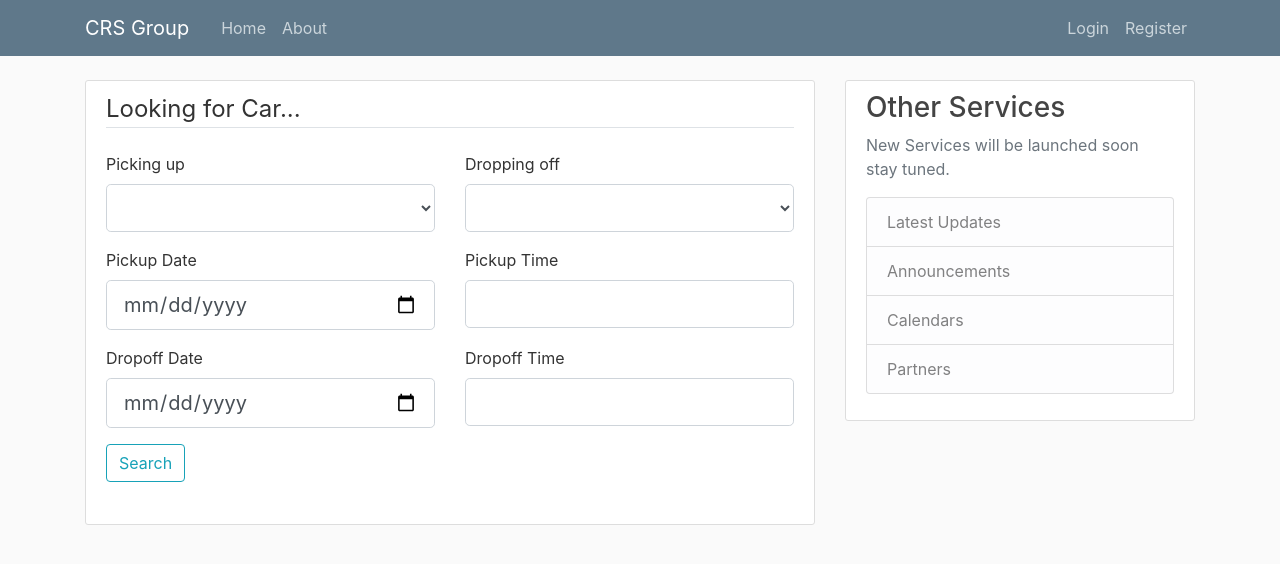
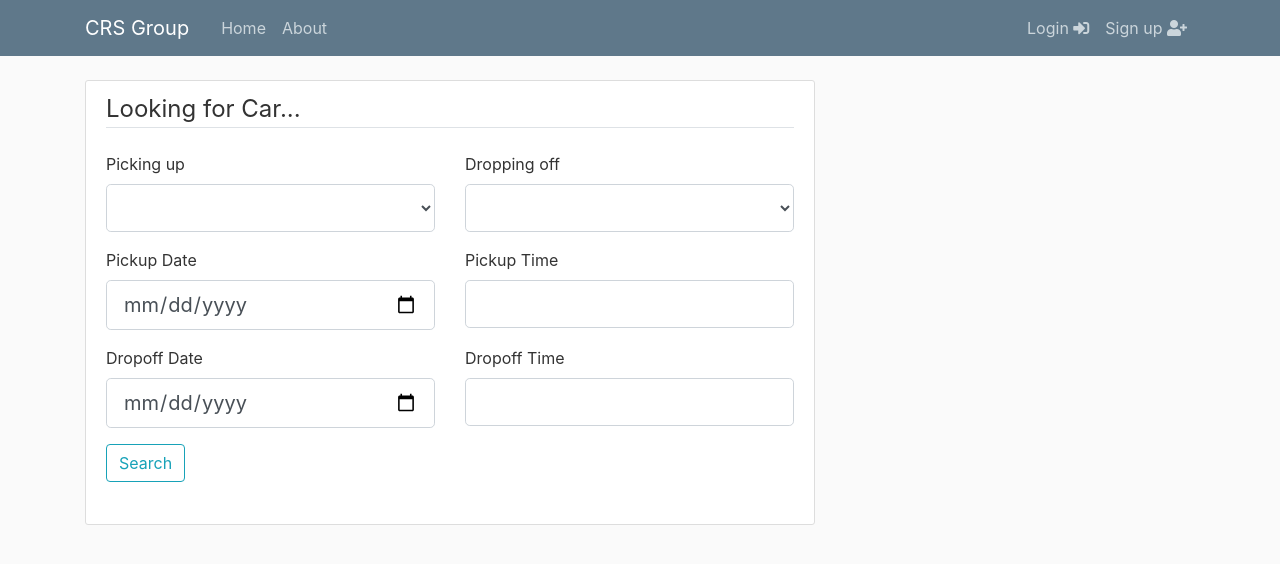
Before and after one commit to thealfaisal/comp453FinalProject, a Flask app: page / in a window 1280 px wide. Shown: the top 564 px of the page. Run offline with Flask 2, Linux system fonts and the light colour scheme; lists and menus that the app fills with data are empty; parts of the project's set-up code (start-up, migrations or seed data) failed here and were passed over; some libraries are stand-ins or nearby versions.

Commit message:
some style changes

```diff
--- a/flaskDemo/templates/layout.html
+++ b/flaskDemo/templates/layout.html
@@ -7,6 +7,7 @@
 
     <!-- Bootstrap CSS -->
     <link rel="stylesheet" href="https://maxcdn.bootstrapcdn.com/bootstrap/4.0.0/css/bootstrap.min.css" integrity="sha384-Gn5384xqQ1aoWXA+058RXPxPg6fy4IWvTNh0E263XmFcJlSAwiGgFAW/dAiS6JXm" crossorigin="anonymous">
+    <link rel="stylesheet" href="https://use.fontawesome.com/releases/v5.5.0/css/all.css" integrity="sha384-B4dIYHKNBt8Bc12p+WXckhzcICo0wtJAoU8YZTY5qE0Id1GSseTk6S+L3BlXeVIU" crossorigin="anonymous">
 
     <link rel="stylesheet" type="text/css" href="{{ url_for('static', filename='main.css') }}">
 
@@ -33,11 +34,12 @@
             <div class="navbar-nav">
               {% if current_user.is_authenticated %}
                 <!--<a class="nav-item nav-link" href="{{ url_for('new_dept') }}">New Dept</a>  -->
-                <a class="nav-item nav-link" href="{{ url_for('account') }}">Account</a>
-                <a class="nav-item nav-link" href="{{ url_for('logout') }}">Logout</a>
+                <a class="nav-item nav-link" href="{{ url_for('account') }}">Account&nbsp;<i class="fas fa-user-alt"></i></a>
+                <a class="nav-item nav-link" href="{{ url_for('logout') }}">Logout&nbsp;<i class="fas fa-sign-out-alt"></i></a>
               {% else %}
-                <a class="nav-item nav-link" href="{{ url_for('login') }}">Login</a>
-                <a class="nav-item nav-link" href="{{ url_for('register') }}">Register</a>
+
+                <a class="nav-item nav-link" href="{{ url_for('login') }}">Login&nbsp;<i class="fas fa-sign-in-alt"></i></a>
+                <a class="nav-item nav-link" href="{{ url_for('register') }}">Sign up&nbsp;<i class="fas fa-user-plus"></i></a>
               {% endif %}
             </div>
           </div>
@@ -58,19 +60,20 @@
           {% endwith %}
           {% block content %}{% endblock %}
         </div>
+        {% if current_user.is_authenticated %}
         <div class="col-sm-4">
           <div class="content-section">
-            <h3>Other Services</h3>
-            <p class='text-muted'>New Services will be launched soon stay tuned.
-              <ul class="list-group">
-                <li class="list-group-item list-group-item-light">Latest Updates</li>
+            <h3>My Dashboard</h3>
+            <br>
+             <ul class="list-group">
+                <li class="list-group-item list-group-item-light">My Reservations</li>
                 <li class="list-group-item list-group-item-light">Announcements</li>
                 <li class="list-group-item list-group-item-light">Calendars</li>
                 <li class="list-group-item list-group-item-light">Partners</li>
               </ul>
-            </p>
+            <br>
           </div>
-        </div>
+        </div>{% endif %}
       </div>
     </main>
 
```
